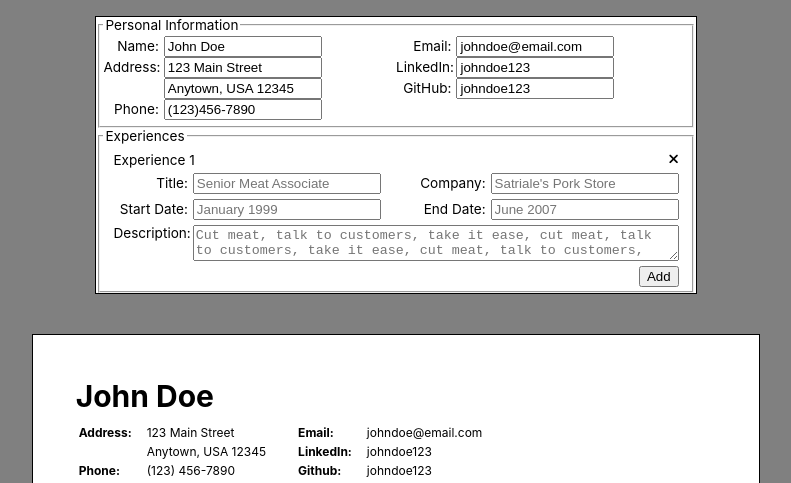
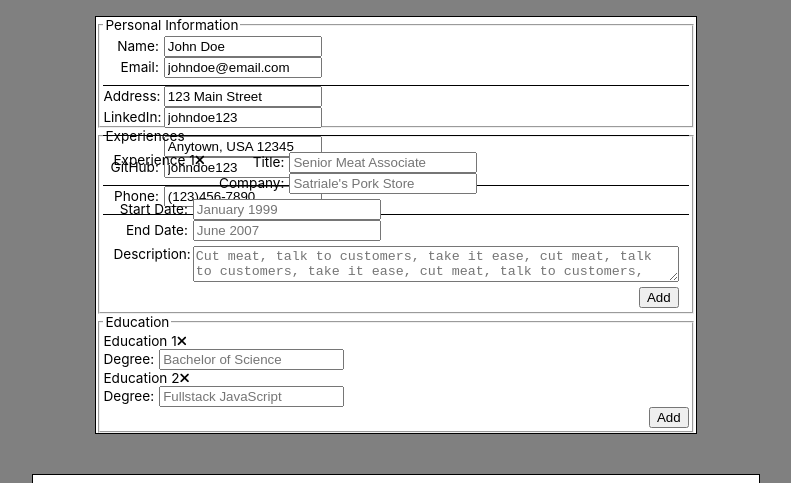
Before and after one commit to chadokada/odin-cv-project, a React (Create React App) app: page / in a window 1280 px wide. Shown: the top 483 px of the page, without its empty margins (244-1035 px from the left). Built offline with nearby package versions, Linux system fonts and the light colour scheme.

Commit message:
Reorg'd pers info elements, + education input

```diff
--- a/src/App.js
+++ b/src/App.js
@@ -2,6 +2,7 @@ import './App.css';
 import React, { Component } from 'react';
 import Info from './components/Info';
 import Experience from "./components/Experience";
+import Education from "./components/Education"
 import uniqid from 'uniqid';
 
 class App extends Component {
@@ -17,13 +18,6 @@ class App extends Component {
         linkedIn: 'johndoe123',
         gitHub: 'johndoe123',
       },
-      experience: {
-        company: '',
-        title: '',
-        start: '',
-        end: '',
-        description: ''
-      },
       experiences: [
         {
           title: 'Senior Meat Associate',
@@ -37,7 +31,23 @@ class App extends Component {
                         `cut meat, talk to customers, take it ease, `+
                         `cut meat, talk to customers, take it ease, `,
         }
-      ]
+      ],
+      educations: [
+        {
+          degree: 'Bachelor of Science',
+          major: 'Sanitation Science',
+          school: "Rutger's University",
+          start: '1996',
+          end: '1999',
+        },
+        {
+          degree: 'Fullstack JavaScript',
+          major: '',
+          school: "The Odin Project",
+          start: '2007',
+          end: '2008',
+        }
+      ],
 
     }
   }
@@ -94,13 +104,14 @@ class App extends Component {
   }
 
   render(){
-    const {info, experiences} = this.state;
+    const {info, experiences, educations} = this.state;
 
     return (
       <div className="resume-container">
 
         <div className="resume-inputs">
 
+          {/*
           <fieldset className="personal-info">
             <legend>Personal Information</legend>
               <p>
@@ -174,6 +185,97 @@ class App extends Component {
               </p>
 
           </fieldset>
+          */}
+          <fieldset className="personal-info">
+            <legend>Personal Information</legend>
+            <div className="personal-info-input-container">
+              <div className="input-row info">
+                <div className="personal-info-input">
+                  <label htmlFor="name">Name:</label>
+                  <input
+                    onChange={this.handleInfoChange}
+                    type="text"
+                    id="name"
+                    value={info.name}
+                  />
+                </div>
+
+                <div className="personal-info-input">
+                  <label htmlFor="email">Email:</label>
+                  <input
+                    onChange={this.handleInfoChange}
+                    type="text"
+                    id="email"
+                    value={info.email}
+                  />
+                </div>
+
+
+
+
+
+              </div>
+
+              <div className="input-row info">
+                <div className="personal-info-input">
+                  <label htmlFor="address1">Address:</label>
+                    <input
+                      onChange={this.handleInfoChange}
+                      type="text"
+                      id="address1"
+                      value={info.address1}
+                    />
+                </div>
+
+                <div className="personal-info-input">
+                  <label htmlFor="linkedIn">LinkedIn:</label>
+                  <input
+                    onChange={this.handleInfoChange}
+                    type="text"
+                    id="linkedIn"
+                    value={info.linkedIn}
+                  />
+                </div>
+
+              </div>
+
+              <div className="input-row info">
+                <div className="personal-info-input">
+                  <label htmlFor="address2"></label>
+                    <input
+                      onChange={this.handleInfoChange}
+                      type="text"
+                      id="address2"
+                      value={info.address2}
+                    />
+                </div>
+
+                <div className="personal-info-input">
+                  <label htmlFor="gitHub">GitHub:</label>
+                  <input
+                    onChange={this.handleInfoChange}
+                    type="text"
+                    id="gitHub"
+                    value={info.gitHub}
+                  />
+                </div>
+              </div>
+
+              <div className="input-row info">
+                <div className="personal-info-input">
+                  <label htmlFor="phone">Phone:</label>
+                  <input
+                    onChange={this.handleInfoChange}
+                    type="text"
+                    id="phone"
+                    value={info.phone}
+                  />
+                </div>
+              </div>
+            </div>
+          </fieldset>
+
+
 
           <fieldset className="experiences">
             <legend>Experiences</legend>
@@ -181,7 +283,7 @@ class App extends Component {
             {this.state.experiences.map((experience, index) => {
               return(
                 <div className="experience-input-container" key={index}>
-                  <div className="experience-input-row">
+                  <div className="input-row experience">
                     Experience {index+1}
                     <i
                       className="fa-solid fa-xmark"
@@ -189,7 +291,7 @@ class App extends Component {
                     >
                     </i>
                   </div>
-                  <div className="experience-input-row">
+                  <div className="input-row experience">
                     <div className="experience-input">
                       <label htmlFor="experience-input-title">Title:</label>
                       <input
@@ -213,7 +315,7 @@ class App extends Component {
                     </div>
                   </div>
 
-                  <div className="experience-input-row">
+                  <div className="input-row experience">
                     <div className="experience-input">
                       <label htmlFor="experience-input-start">Start Date:</label>
                       <input
@@ -253,53 +355,42 @@ class App extends Component {
             <div className="experience-input-button-row">
               <button onClick={this.addExperience}>Add</button>
             </div>
+          </fieldset>
 
-      {/*
-                  <div className="experience-input-row">
-                    <div className="experience-input">
-                      <label htmlFor="experience-input-title">Title:</label>
+          <fieldset className="educations">
+            <legend>Education</legend>
+
+            {this.state.educations.map((education, index) => {
+              return(
+                <div className="education-input-container" key={index}>
+                  <div className="input-row education">
+                    Education {index+1}
+                    <i
+                      className="fa-solid fa-xmark"
+                      onClick={event => this.removeExperience(index)}
+                    >
+                    </i>
+                  </div>
+                  <div className="input-row education">
+                    <div className="education-input">
+                      <label htmlFor="education-input-degree">Degree:</label>
                       <input
                         type="text"
-                        id="experience-input-title"
+                        id="education-input-degre"
+                        placeholder={education.degree}
+                        data-key = 'degree'
+                        onChange={event => this.handleExpChange(index, event)}
                       />
                     </div>
 
-                    <div className="experience-input">
-                      <label htmlFor="experience-input-company">Company:</label>
-                      <input
-                        type="text"
-                        id="experience-input-company"
-                      />
-                    </div>
                   </div>
-
-                  <div className="experience-input-row">
-                    <div className="experience-input">
-                      <label htmlFor="experience-input-start">Start Date:</label>
-                      <input
-                        type="text"
-                        id="experience-input-start"
-                      />
-                    </div>
-
-                    <div className="experience-input">
-                      <label htmlFor="experience-input-end">End Date:</label>
-                      <input
-                        type="text"
-                        id="experience-input-end"
-                      />
-                    </div>
-                  </div>
-
-                  <div className="experience-input-description-container">
-                    <label htmlFor="experience-input-description">Description:</label>
-                    <textarea id="experience-input-description"></textarea>
-                  </div>
-        */}
-
-
+                </div>
+              )
+            })}
+            <div className="experience-input-button-row">
+              <button onClick={this.addExperience}>Add</button>
+            </div>
           </fieldset>
-
 
 
         </div>
@@ -307,6 +398,7 @@ class App extends Component {
         <div className="resume-render">
           <Info info={info}/>
           <Experience experiences={experiences}/>
+          <Education educations={educations}/>
         </div>
       </div>
     );
```
